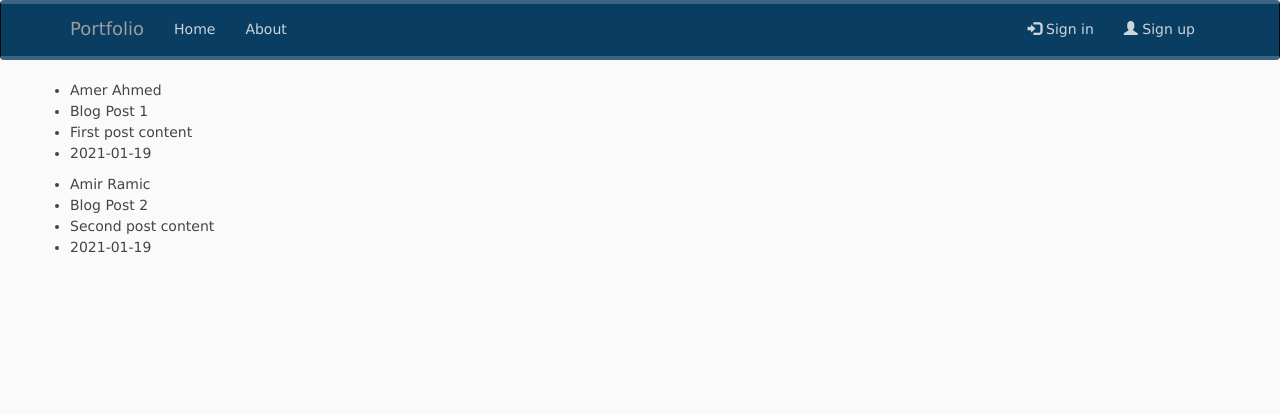
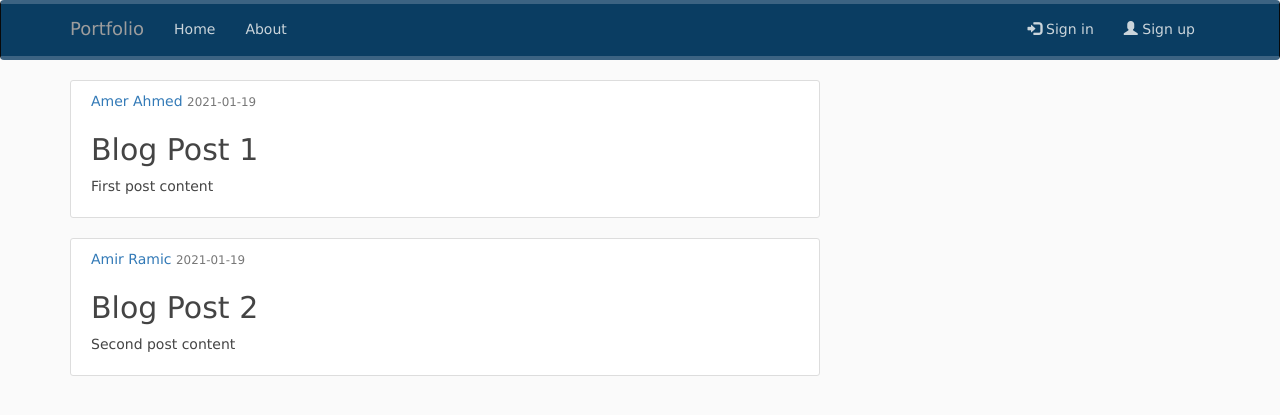
Before and after one commit to RamicAmir/portfolio-project, a Flask app: page / in a window 1280 px wide. Shown: the top 415 px of the page. Run offline with Flask 2, Linux system fonts and the light colour scheme; some libraries are stand-ins or nearby versions.

Commit message:
Added content styles for home page

```diff
--- a/app/templates/index.html
+++ b/app/templates/index.html
@@ -2,12 +2,14 @@
 {% block title %}Index{% endblock %}
 
 {% block page_content %}
-        {% for post in posts %}
-        <ul>
-        <li>{{ post.author }}</li>
-        <li>{{ post.title }}</li>
-        <li>{{ post.content }}</li>
-        <li>{{ post.published }}</li>
-        </ul>
-        {% endfor %}
+{% for post in posts %}
+    <article class="media content-section">
+    <div class="media-body">
+        <a class="mr-2" href="#">{{ post.author }}</a>
+        <small class="text-muted">{{ post.published  }}</small>
+    </div>
+    <h2><a class="article-title" href="#">{{ post.title }}</a></h2>
+    <p class="article-content">{{ post.content }}</p>
+    </article>
+  {% endfor %}
 {% endblock %}
```
